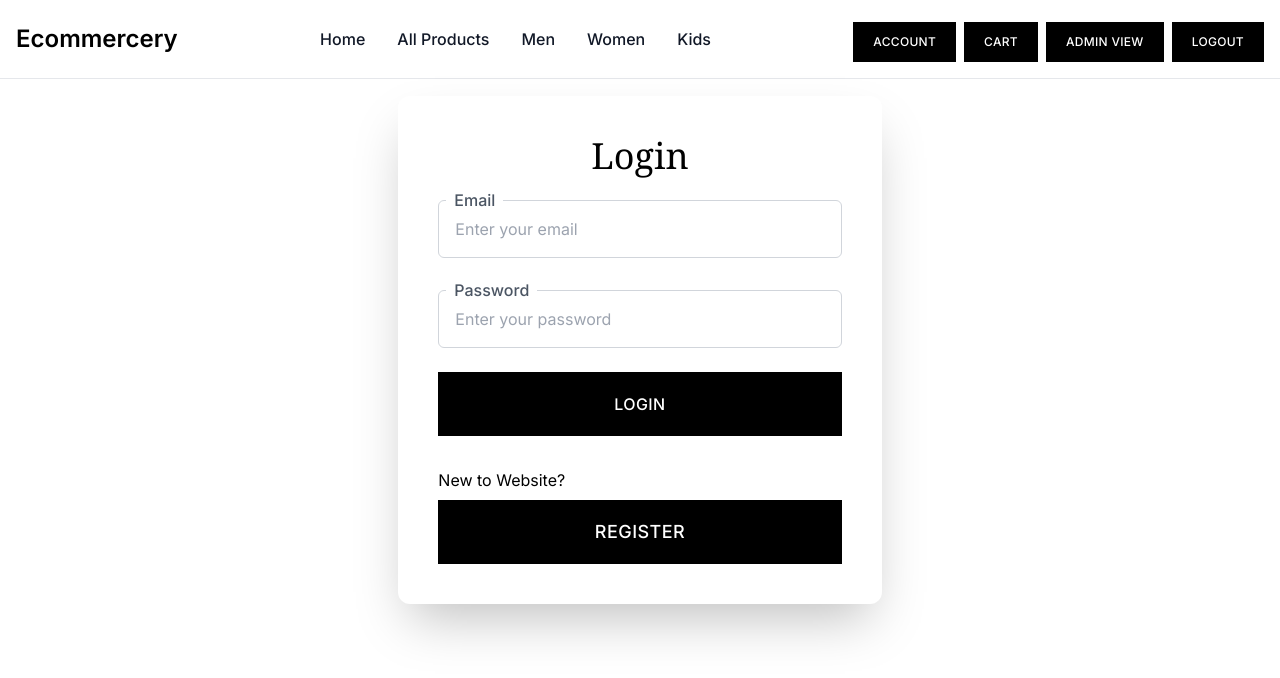
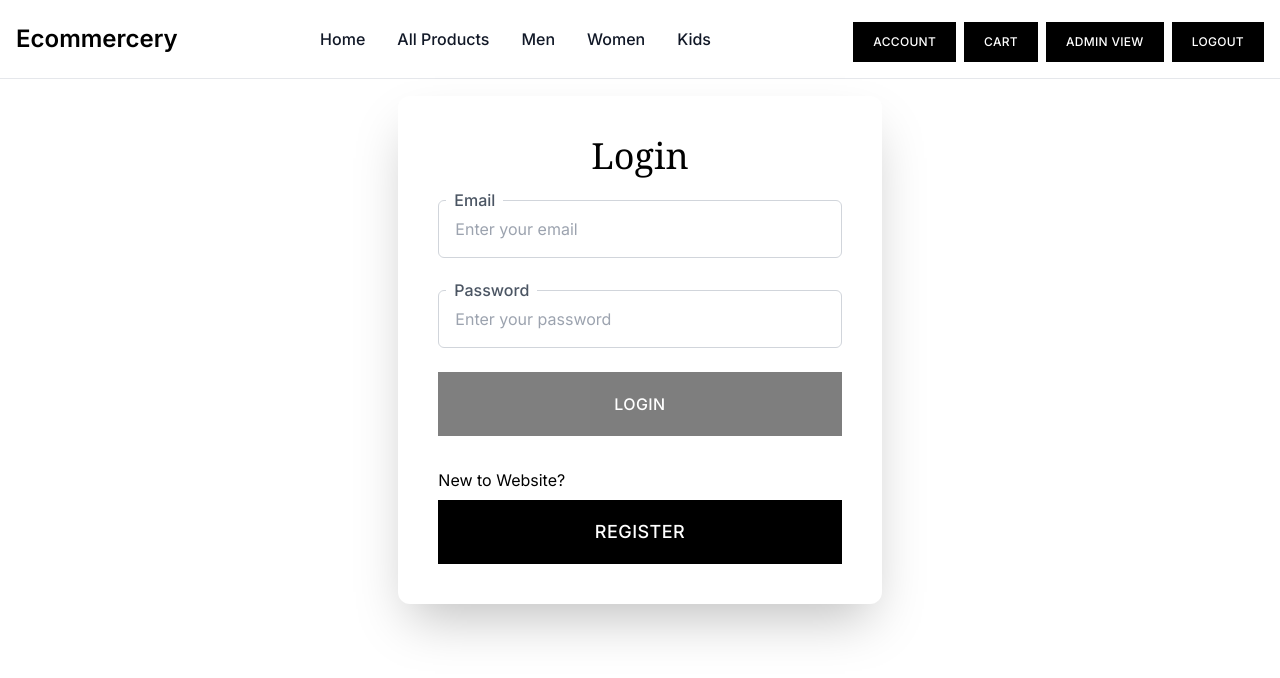
Before and after one commit to neelesh133/E-commerce, a Next.js app: page /login in a window 1280 px wide. Shown: the top 678 px of the page. Built offline with nearby package versions, Linux system fonts and the light colour scheme.

Commit message:
Login successfull from frontend

```diff
--- a/src/app/api/login/route.js
+++ b/src/app/api/login/route.js
@@ -30,10 +30,7 @@ export async function POST(req) {
   }
 
   try {
-    // console.log("1")
     const checkUser = await User.findOne({ email });
-
-    // console.log("2")
 
     if (!checkUser) {
       return NextResponse.json({
@@ -76,7 +73,7 @@ export async function POST(req) {
       finalData,
     });
   } catch (error) {
-    console.log("Error in login user");
+    console.log("Error in logging user");
     return NextResponse.json({
       success: false,
       message: "Something went wrong! Please try agin later",
--- a/src/app/login/page.js
+++ b/src/app/login/page.js
@@ -1,11 +1,34 @@
 "use client";
 
 import InputComponent from "@/components/FormElements/InputComponent";
-import Spinner from "@/components/Spinner";
+import { login } from "@/services/login";
 import { loginFormControls } from "@/utils";
+import { func } from "joi";
 import { useRouter } from "next/navigation";
+import { useState } from "react";
+
+const initialFormData = {
+  email: "",
+  password: "",
+};
 
 export default function Login() {
+  const [formData, setFormData] = useState(initialFormData);
+
+  function isValidForm() {
+    return formData &&
+      formData.email &&
+      formData.email.trim() !== "" &&
+      formData.password &&
+      formData.password.trim() !== ""
+      ? true
+      : false;
+  }
+
+  async function handleLogin(){
+    const res = await login(formData);
+  }
+
   const router = useRouter();
   return (
     <>
@@ -23,14 +46,26 @@ export default function Login() {
                   {loginFormControls.map((controlItem) =>
                     controlItem.componentType === "input" ? (
                       <InputComponent
+                        key={controlItem.label}
                         type={controlItem.type}
                         placeholder={controlItem.placeholder}
                         label={controlItem.label}
+                        value={formData[controlItem.id]}
+                        onChange={(event) => {
+                          setFormData({
+                            ...formData,
+                            [controlItem.id]: event.target.value,
+                          });
+                        }}
                       />
                     ) : null
                   )}
                 </div>
-              <button className="inline-flex w-full h-16 items-center justify-center bg-black px-6 py-4 mt-6 teaxt-lg text-white transition-all duration-200 ease-in-out focus:shadow font-medium uppercase tracking-wide">
+                <button
+                  className="disabled:opacity-50 inline-flex w-full h-16 items-center justify-center bg-black px-6 py-4 mt-6 teaxt-lg text-white transition-all duration-200 ease-in-out focus:shadow font-medium uppercase tracking-wide"
+                  disabled={!isValidForm()}
+                  onClick={handleLogin}
+                >
                   Login
                 </button>
                 <div className="flex flex-col gap-2 w-full">
--- a/src/services/login/index.js
+++ b/src/services/login/index.js
@@ -0,0 +1,17 @@
+export const login = async (formData) => {
+  try {
+    const res = await fetch("/api/login", {
+      method: "POST",
+      headers: {
+        "content-type": "application/json",
+      },
+      body: JSON.stringify(formData),
+    });
+
+    const data = res.json();
+
+    return data;
+  } catch (error) {
+    console.log(error);
+  }
+};
```
Lines whose indentation alone changed are shown as unchanged.
